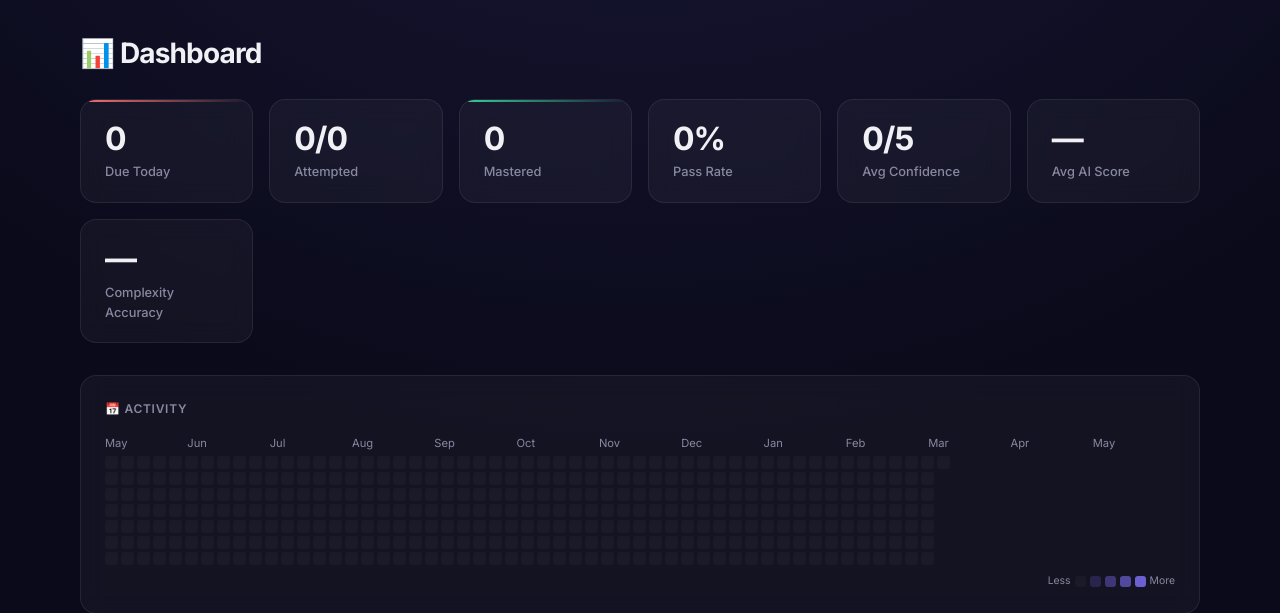
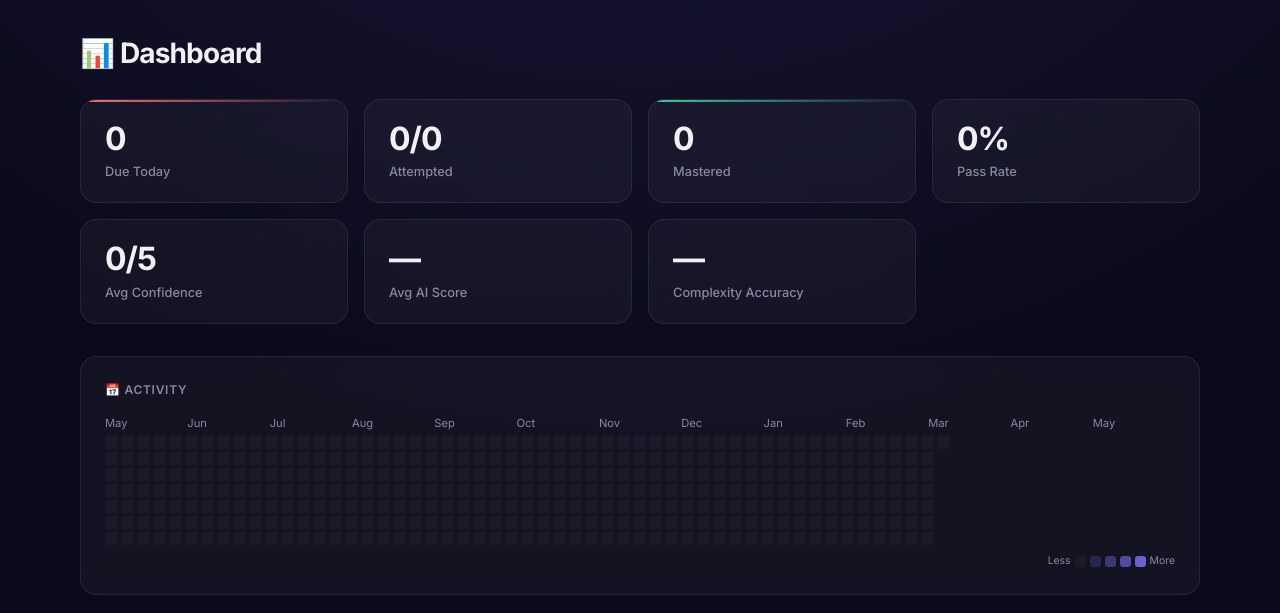
Before and after one commit to diegoruv20/leetcode-tracker, a Flask app: page / in a window 1280 px wide. Shown: the part 73-686 px from the top of the page. Run offline with Flask 3, Linux system fonts and the light colour scheme; data that the repository does not hold is empty.

Commit message:
Fix stats grid to 4 columns for balanced rows

```diff
--- a/static/css/style.css
+++ b/static/css/style.css
@@ -77,7 +77,7 @@ h1 { font-size: 1.75rem; font-weight: 700; letter-spacing: -0.03em; margin-botto
 /* === Stats Grid === */
 .stats-grid {
   display: grid;
-  grid-template-columns: repeat(auto-fit, minmax(150px, 1fr));
+  grid-template-columns: repeat(4, 1fr);
   gap: 1rem;
   margin-bottom: 2rem;
 }
```
